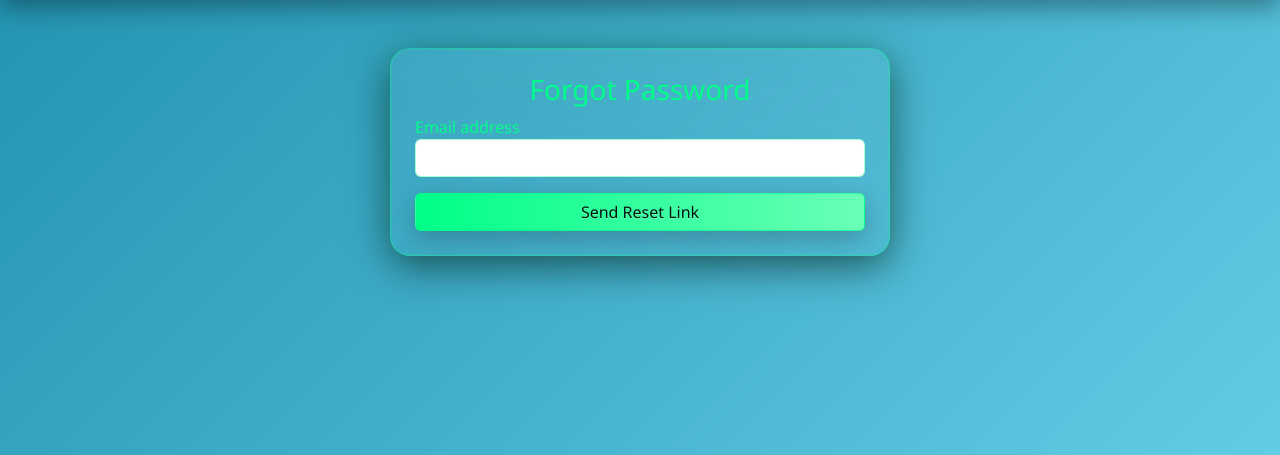
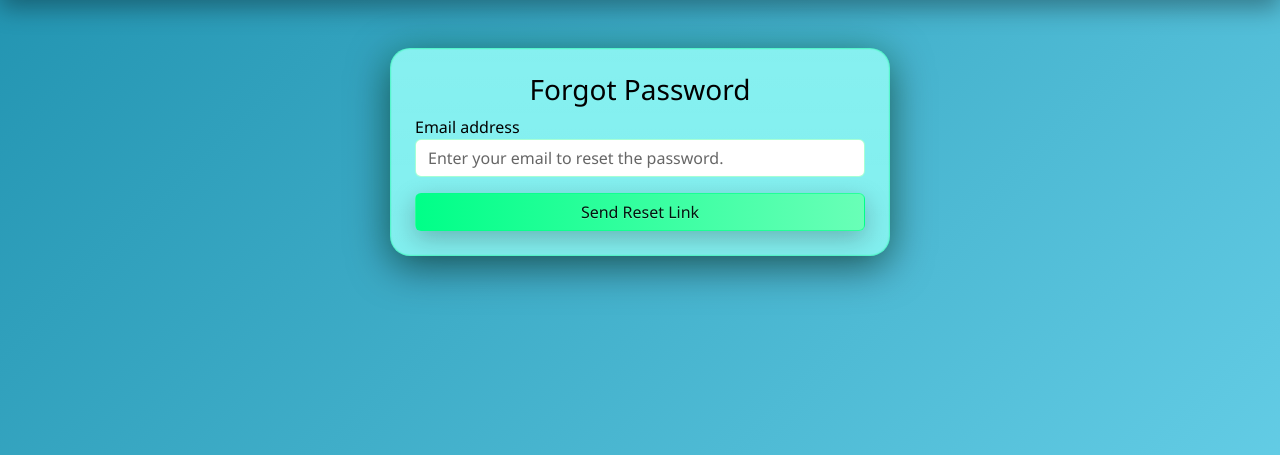
Before and after one commit to Martin-Chauke/Student-Placement-Predictor, a Flask app: page /forgot_password in a window 1280 px wide. Shown: the part 57-512 px from the top of the page. Run offline with Flask 3, Linux system fonts and the light colour scheme; parts of the project's set-up code (start-up, migrations or seed data) failed here and were passed over.

Commit message:
new format

```diff
--- a/templates/forgot_password.html
+++ b/templates/forgot_password.html
@@ -1,11 +1,11 @@
 {% extends "base.html" %}
 {% block content %}
-<div class="glass p-4 mx-auto" style="max-width: 500px;">
-  <h3 class="text-center">Forgot Password</h3>
-  <form method="POST">
+<div class="glass p-4 mx-auto" style="max-width: 500px;background-color: rgb(128, 239, 239);">
+  <h3 class="text-center" style="color:black">Forgot Password</h3>
+  <form method="POST" style="color:black">
     <div class="mb-3">
-      <label>Email address</label>
-      <input type="email" name="email" class="form-control" required>
+      <label >Email address</label>
+      <input type="email" name="email" class="form-control" placeholder="Enter your email to reset the password." required>
     </div>
     <button type="submit" class="btn btn-neo w-100">Send Reset Link</button>
   </form>
```
